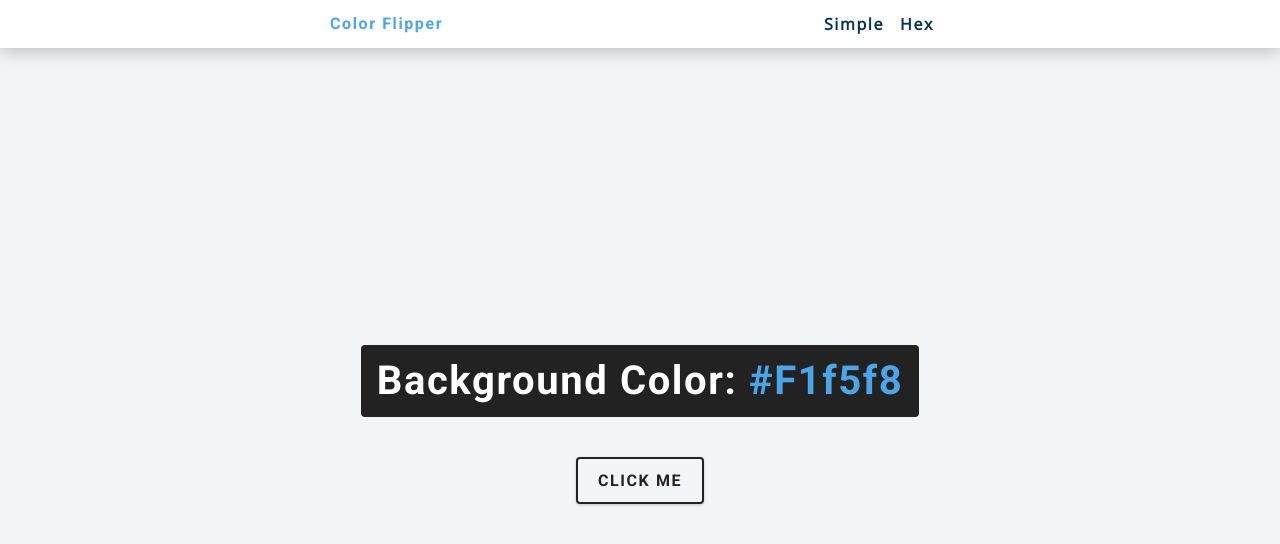
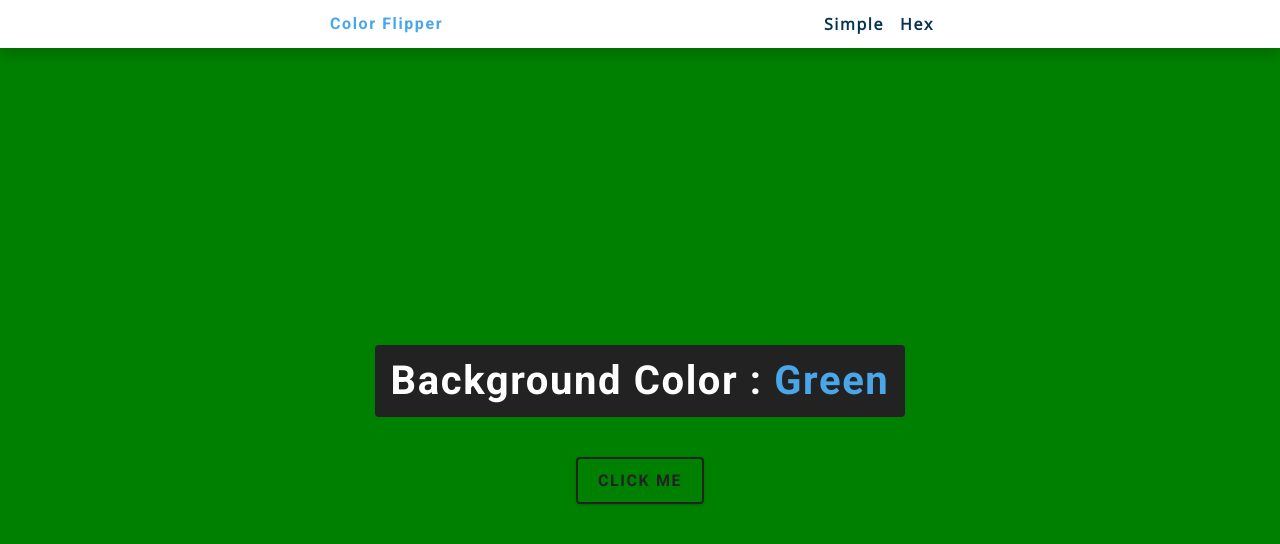
Before and after one commit to johnsonbhaskaran/JavaScript-Projects, a plain HTML site: page Color-Flipper/index.html in a window 1280 px wide. Both pictures are taken after a click on the button "CLICK ME". Drawn offline with nearby package versions, Linux system fonts and the light colour scheme.

Commit message:
First attempt for color flipper logic building

```diff
--- a/Color-Flipper/app.js
+++ b/Color-Flipper/app.js
@@ -1 +1,16 @@
 const colors = ["green", "red", "rgba(133,122,200)", "#f15025"];
+
+const colorEl = document.querySelector(".color");
+const btnEl = document.getElementById("btn");
+const bodyEl = document.querySelector("body");
+
+let i = 0;
+btnEl.addEventListener("click", () => {
+  colorEl.textContent = colors[i++];
+  bodyEl.style.background = colorEl.textContent;
+  console.log(i);
+  console.log(colorEl.textContent);
+  if (i >= colors.length) {
+    i = 0;
+  }
+});
```
Also changed, not shown: Color-Flipper/index.html (+1 -1 lines).
